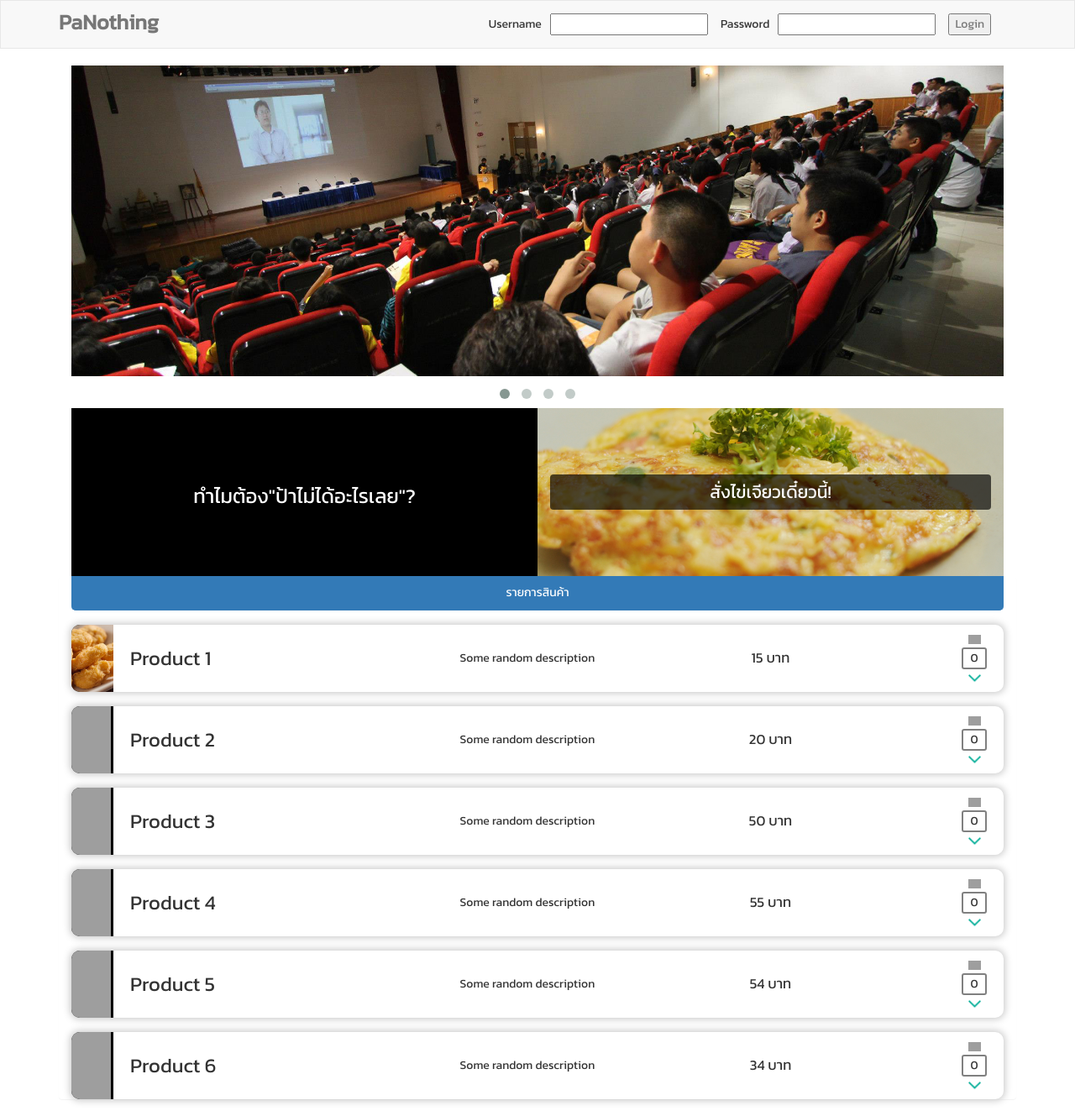
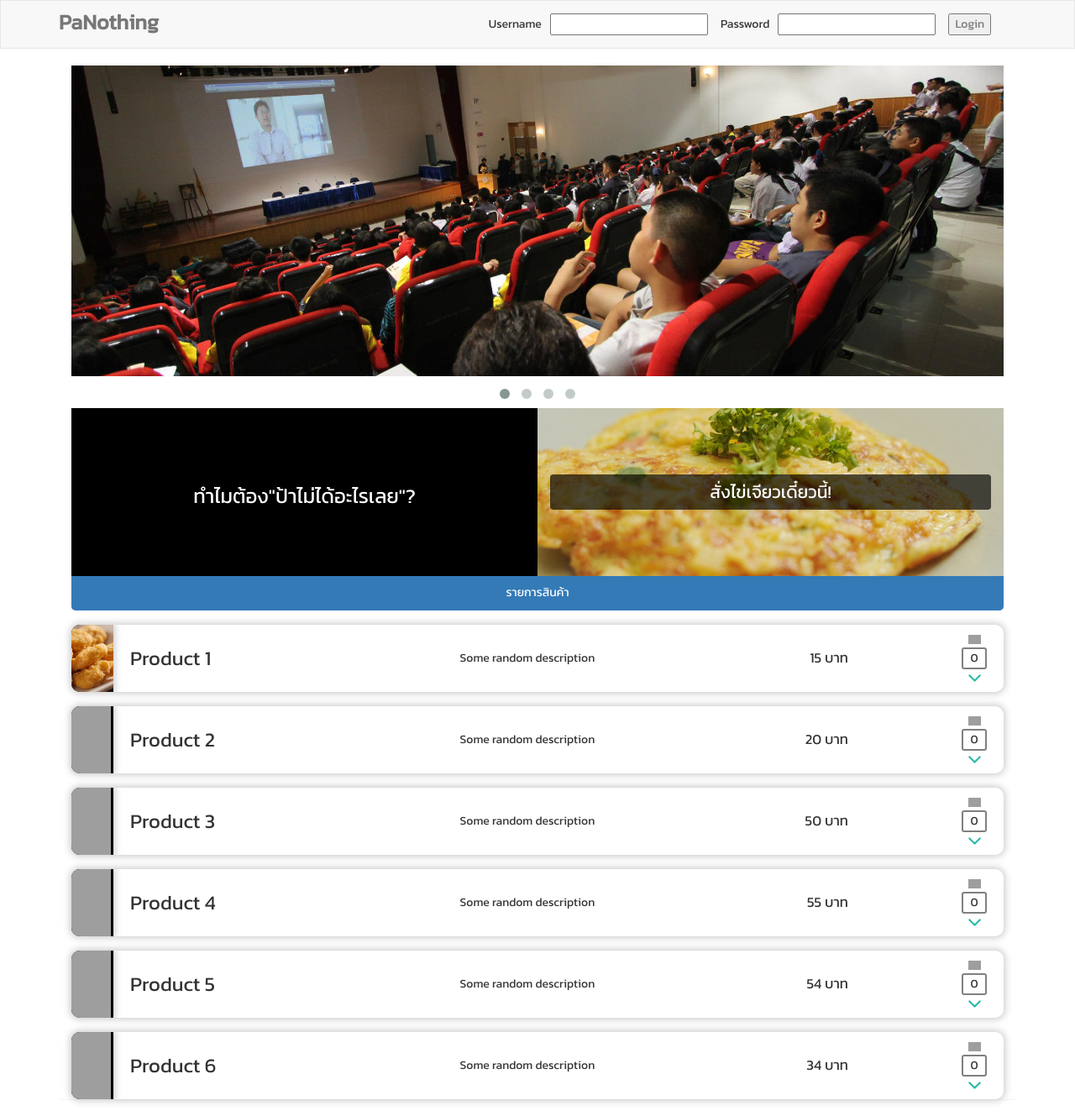
Before and after one commit to kavinvin/PaNothing, a PHP site: page / in a window 1280 px wide. Shown: the whole page at 84% size. Run offline with PHP 8.4, Linux system fonts and the light colour scheme; data comes from the database, SQL or seed files in the repository; some libraries are stand-ins or nearby versions; grey boxes are pictures that could not be loaded.

Commit message:
Align price to the right side

```diff
--- a/css/product.css
+++ b/css/product.css
@@ -33,6 +33,9 @@
   overflow: hidden;
   position: relative;
   background-color: hsla(0, 0%, 0%, 1);
+  box-shadow: 0px 0px 8px 2px #CCCCCC;
+  -moz-box-shadow: 0px 0px 8px 2px #CCCCCC;
+  -webkit-box-shadow: 0px 0px 8px 2px #CCCCCC;
 }
 
 .checkhover {
@@ -66,7 +69,7 @@
 .product-price {
   font-size: 1.2em;
   padding: 0;
-  text-align: center;
+  text-align: right;
 }
 
 .quantity-picker {
--- a/js/common.js
+++ b/js/common.js
@@ -26,7 +26,7 @@ $(document).ready(function() {
   });
 
   $('.checkhover').hover(function() {
-    $(this).siblings(".sidepic").stop().fadeTo('1000', 0.5);
+    $(this).siblings(".sidepic").stop().fadeTo('1000', 0.4);
     $(this).siblings(".sidepic").animate({left: '0px'}, {queue: false})
     $(this).siblings(".sidepic").animate({top: '-20px'}, {queue: false});
     $(this).siblings(".sidepic").animate({height: '200%'}, {queue: false});
```
